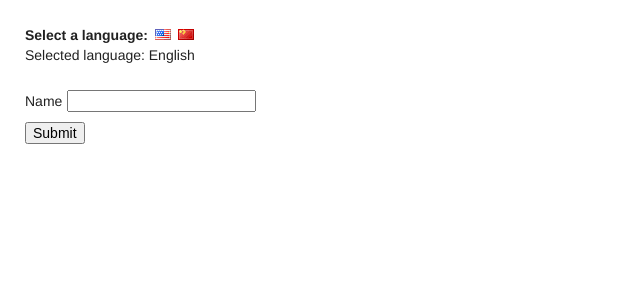
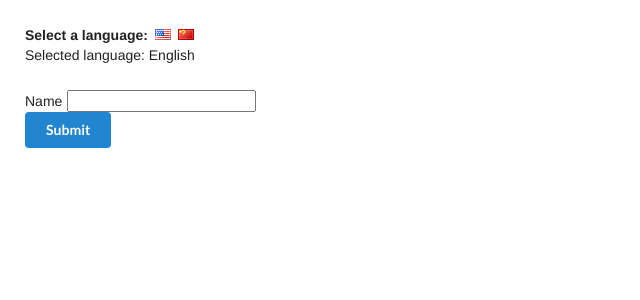
Before and after one commit to wcyjoyce/translation, a React app: page / in a window 1280 px wide. Shown: the top 300 px of the page, without its empty margins (0-640 px from the left). Built offline with nearby package versions, Linux system fonts and the light colour scheme.

Commit message:
colour context for button added

```diff
--- a/src/components/app.jsx
+++ b/src/components/app.jsx
@@ -2,9 +2,10 @@ import React, { Component } from "react";
 
 import User from "./user.jsx";
 import LanguageContext from "../contexts/language_context.js";
+import ColourContext from "../contexts/colour_context.js";
 
 class App extends Component {
-  state = { language: "english" };
+  state = { language: "english", colour: "primary" };
 
   onLanguageChange = (language) => {
     this.setState({ language });
@@ -17,11 +18,12 @@ class App extends Component {
         <i className="flag us" onClick={() => this.onLanguageChange("english")}></i>
         <i className="flag cn" onClick={() => this.onLanguageChange("chinese")}></i>
         <div>Selected language: {this.state.language[0].toUpperCase() + this.state.language.slice(1)}</div>
-
         <div>
-          <LanguageContext.Provider value={this.state.language}>
-            <User />
-          </LanguageContext.Provider>
+          <ColourContext.Provider value={this.state.colour}>
+            <LanguageContext.Provider value={this.state.language}>
+              <User />
+            </LanguageContext.Provider>
+          </ColourContext.Provider>
         </div>
       </div>
     );
--- a/src/components/form/button.jsx
+++ b/src/components/form/button.jsx
@@ -1,5 +1,6 @@
 import React, { Component } from "react";
 import LanguageContext from "../../contexts/language_context.js";
+import ColourContext from "../../contexts/colour_context.js";
 
 // #1: obtaining information through this.context
 // class Button extends Component {
@@ -21,16 +22,23 @@ class Button extends Component {
     return value === "english" ? "Submit" : "提交"
   };
 
-  render() {
+  renderButton(colour) {
     return (
-      <button className="btn">
+      <button className={`ui button ${colour}`}>
         <LanguageContext.Consumer>
-          {/*{(value) => value === "english" ? "Submit" : "提交"}*/}
           {value => this.renderSubmit(value)}
         </LanguageContext.Consumer>
       </button>
     );
   };
+
+  render() {
+    return (
+      <ColourContext.Consumer>
+        {colour => this.renderButton(colour)}
+      </ColourContext.Consumer>
+    );
+  };
 };
 
 export default Button;
```
